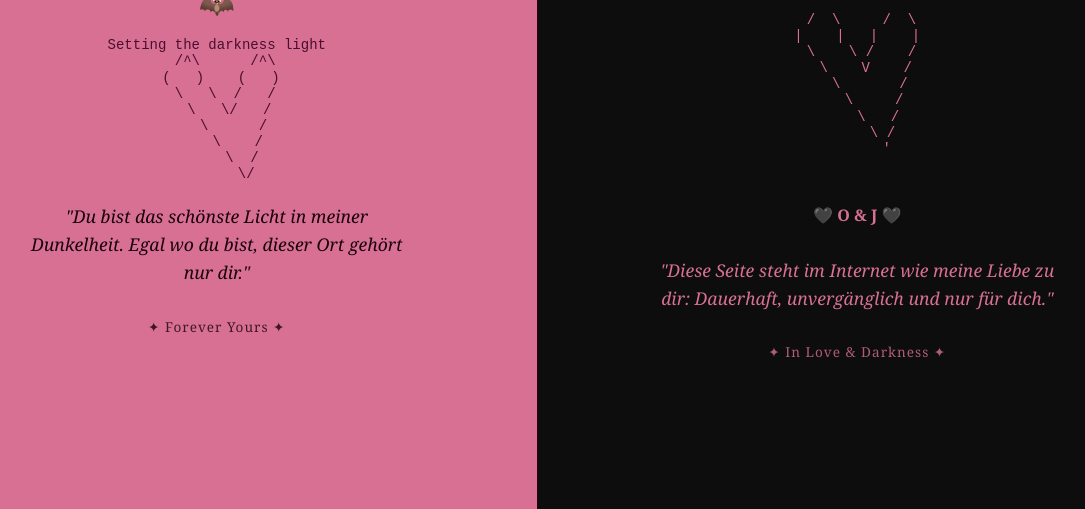
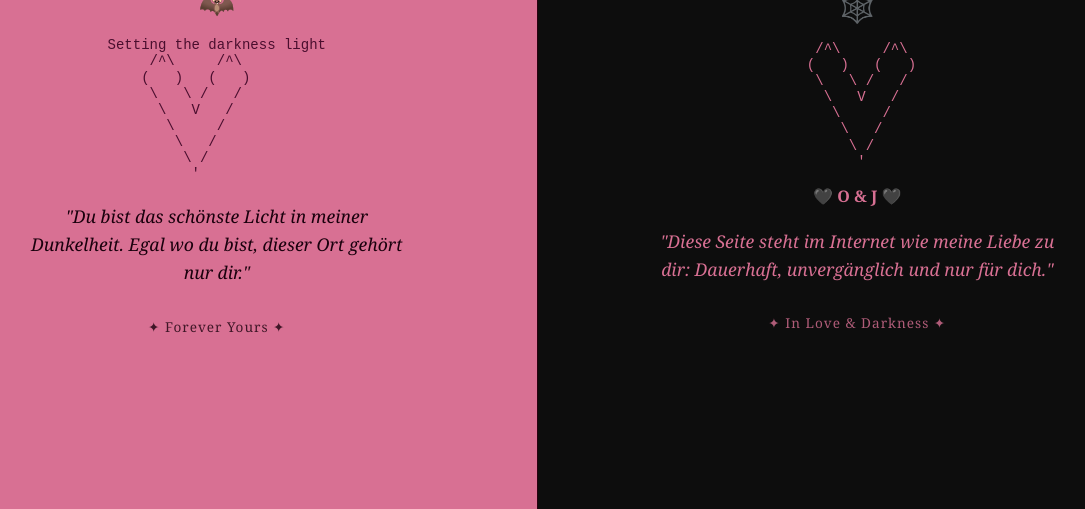
Before and after one commit to pbrischle-del/joey, a plain HTML site: page index.html in a window 1280 px wide. Shown: the part 291-800 px from the top of the page, without its empty margins (103-1188 px from the left). Drawn offline with Linux system fonts and the light colour scheme.

Commit message:
Update index.html

```diff
--- a/index.html
+++ b/index.html
@@ -58,16 +58,15 @@
             text-shadow: 0 0 10px rgba(216, 112, 147, 0.5);
         }
 
-        /* Zentrierte ASCII Art ohne Versatz */
+        /* ASCII-Art Container: Linksbündig für Gitter-Treue, aber als Block zentriert */
         pre.ascii-art {
             font-family: 'Courier New', Courier, monospace;
             font-size: 14px;
             line-height: 1.15;
             margin: 15px auto;
             white-space: pre;
-            display: block;
-            width: fit-content;
-            text-align: center;
+            display: table;
+            text-align: left;
         }
 
         .joey-side pre.ascii-art {
@@ -93,7 +92,7 @@
             letter-spacing: 1px;
         }
 
-        /* ZENTRIERTE INTERAKTIVE SYMBOLE */
+        /* Interaktive Symbole */
         .interactive-symbol {
             font-size: 1.8rem;
             margin: 15px auto;
@@ -112,8 +111,8 @@
         .interactive-text {
             cursor: pointer;
             font-weight: bold;
-            display: inline-block;
-            margin: 10px auto;
+            display: block;
+            margin: 15px auto;
             transition: transform 0.2s ease, color 0.2s ease;
         }
 
@@ -123,7 +122,7 @@
             text-shadow: 0 0 8px #d87093;
         }
 
-        /* Styling der Versteckten Boxen */
+        /* Versteckte Boxen */
         .secret-box {
             display: none;
             margin: 15px auto;
@@ -173,10 +172,8 @@
             <td class="joey-side">
                 <h1>Joey</h1>
 
-                <!-- EASTER EGG 1: Die Fledermaus -->
                 <div class="interactive-symbol" onclick="toggleSecret('secret-gamer')" title="???">🦇</div>
 
-                <!-- Versteckte Box 1 (Gamer) -->
                 <div id="secret-gamer" class="secret-box">
                     <strong>[SECRET LEVEL UNLOCKED] 🏆</strong><br><br>
                     Belohnung: +1000 Liebe!<br>
@@ -185,14 +182,14 @@
 
 <pre class="ascii-art">
 Setting the darkness light
-  /^\      /^\
- (   )    (   )
-  \   \  /   /
-   \   \/   /
-    \      /
-     \    /
-      \  /
-       \/
+     /^\     /^\
+    (   )   (   )
+     \   \ /   /
+      \   V   /
+       \     /
+        \   /
+         \ /
+          '
 </pre>
 
                 <p class="message">
@@ -206,33 +203,27 @@ Setting the darkness light
             <td class="olli-side">
                 <h1>Olli</h1>
 
-                <!-- EASTER EGG 2: Spinnennetz -->
                 <div class="interactive-symbol" onclick="toggleSecret('secret-hacker')" title="???">🕸️</div>
 
-                <!-- Versteckte Box 2 (Hacker) -->
                 <div id="secret-hacker" class="secret-box">
                     <strong>[SYSTEM OVERRIDE]</strong><br><br>
                     > Du hast mein System gehackt.<br>
                     > Error 404: Joey not found anywhere else.
                 </div>
 
-<!-- ASCII-Herz exakt zentriert -->
 <pre class="ascii-art">
- /  \     /  \
-|    |   |    |
- \    \ /    /
-  \    V    /
-   \       /
+  /^\     /^\
+ (   )   (   )
+  \   \ /   /
+   \   V   /
     \     /
      \   /
       \ /
        '
 </pre>
-                <br>
-                <!-- EASTER EGG 3: Interaktiver Button sauber in neuer Zeile unter dem Herz -->
+
                 <div class="interactive-text" onclick="toggleSecret('secret-kuss')" title="Klick mich!">🖤 O & J 🖤</div>
 
-                <!-- Versteckte Box 3 (Kuss-Notiz) -->
                 <div id="secret-kuss" class="secret-box">
                     <strong>[MESSAGE RECEIVED] ☕🖤</strong><br><br>
                     P.S.: Wenn du das hier gefunden hast, schuldest du mir sofort einen Kuss (und deinen nächsten Kaffee)!
```
